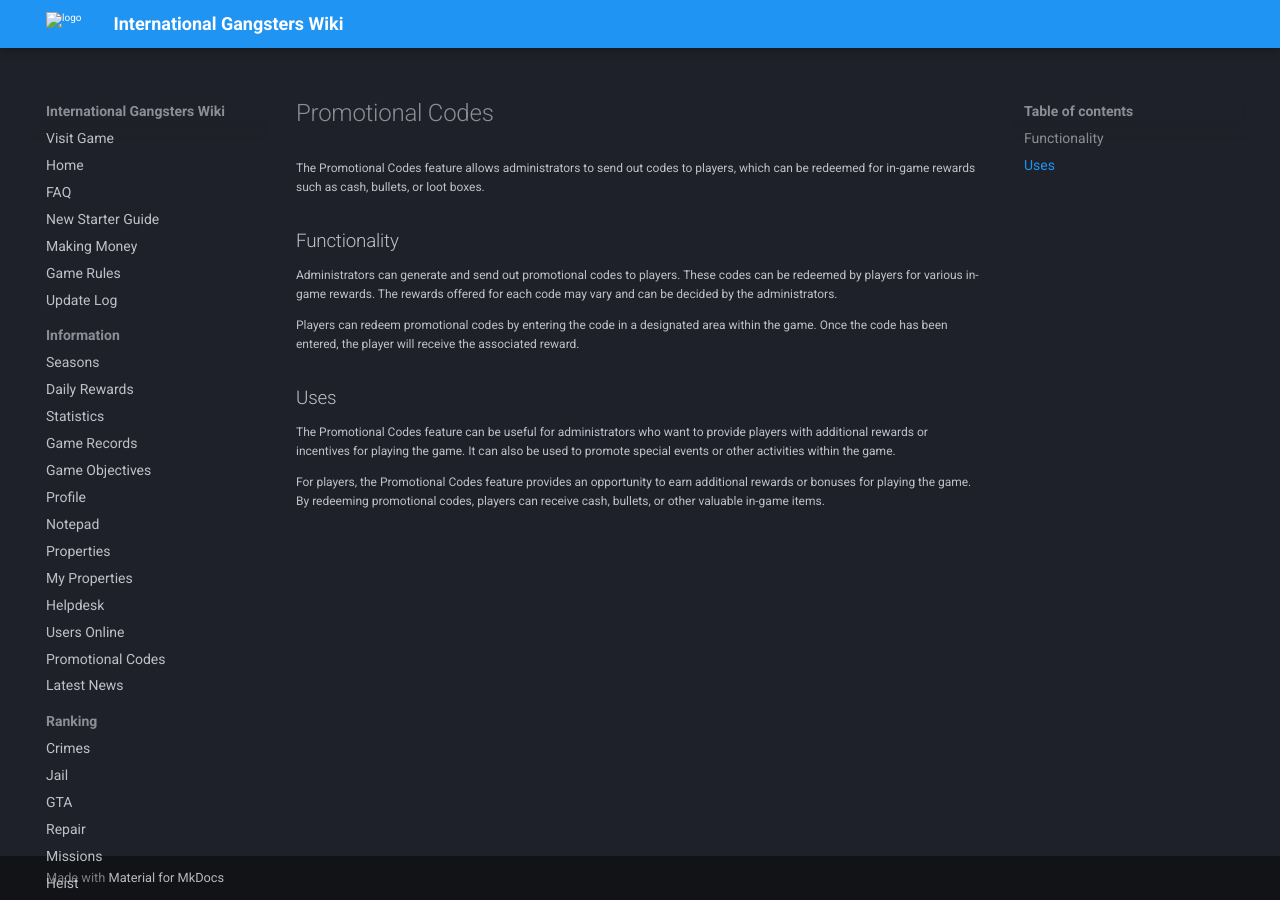
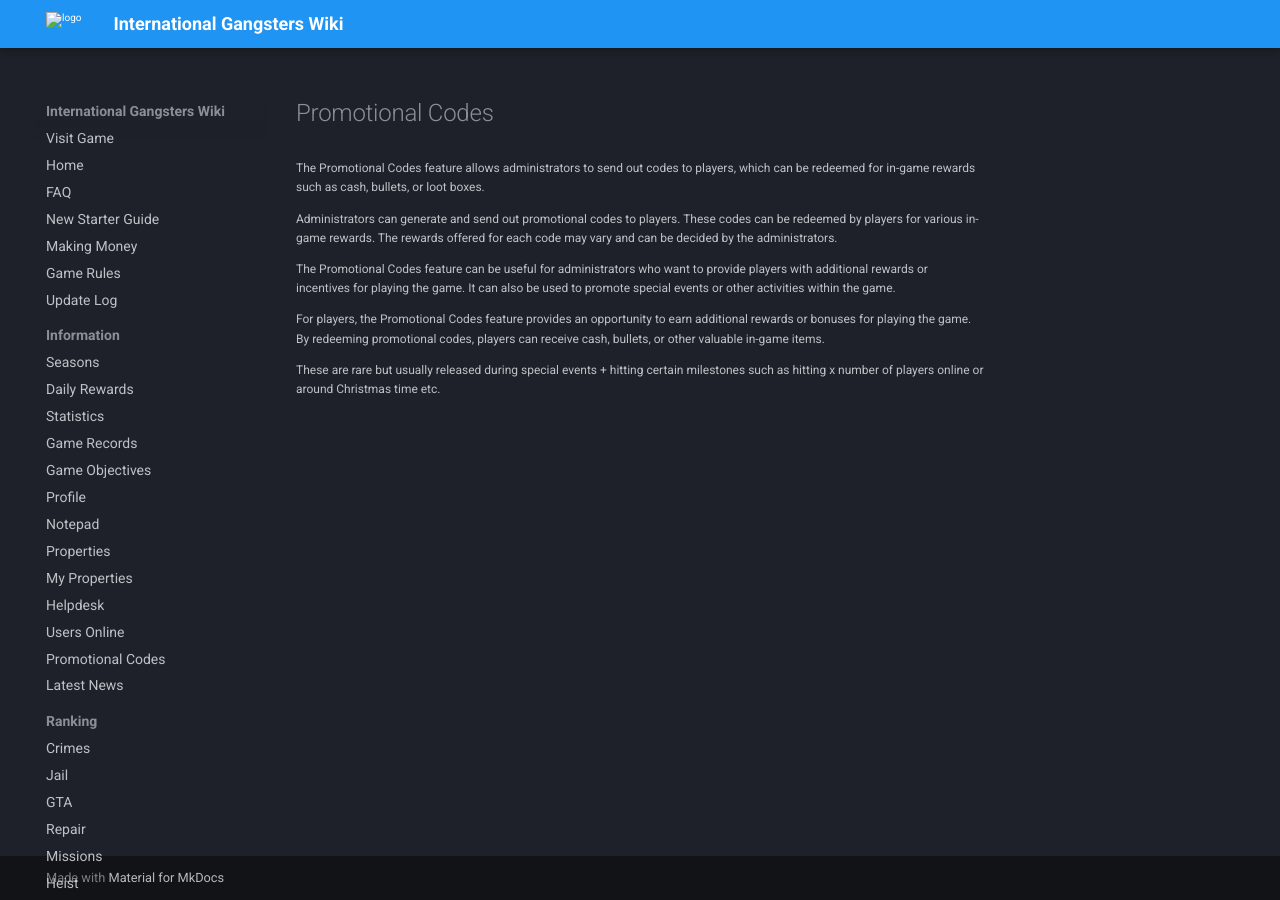
Before and after one commit to InternationalGangsters/wiki, an MkDocs documentation site: the page built from docs/information/promotional_codes.md, in a window 1280 px wide. Built offline with MkDocs 1.6.1 and Material for MkDocs 9.7.7, drawn with Linux system fonts in a browser that asks for light colours; comment, search, counter and statistics services are not loaded.

Commit message:
Update promotional_codes.md (#14)
Co-authored-by: William Winter <git@wwinter.co.uk>

```diff
--- a/docs/information/promotional_codes.md
+++ b/docs/information/promotional_codes.md
@@ -1,12 +1,12 @@
 # Promotional Codes
 The Promotional Codes feature allows administrators to send out codes to players, which can be redeemed for in-game rewards such as cash, bullets, or loot boxes.
 
-## Functionality
+
 Administrators can generate and send out promotional codes to players. These codes can be redeemed by players for various in-game rewards. The rewards offered for each code may vary and can be decided by the administrators.
 
-Players can redeem promotional codes by entering the code in a designated area within the game. Once the code has been entered, the player will receive the associated reward.
 
-## Uses
 The Promotional Codes feature can be useful for administrators who want to provide players with additional rewards or incentives for playing the game. It can also be used to promote special events or other activities within the game.
 
 For players, the Promotional Codes feature provides an opportunity to earn additional rewards or bonuses for playing the game. By redeeming promotional codes, players can receive cash, bullets, or other valuable in-game items.
+
+These are rare but usually released during special events + hitting certain milestones such as hitting x number of players online or around Christmas time etc.
```
